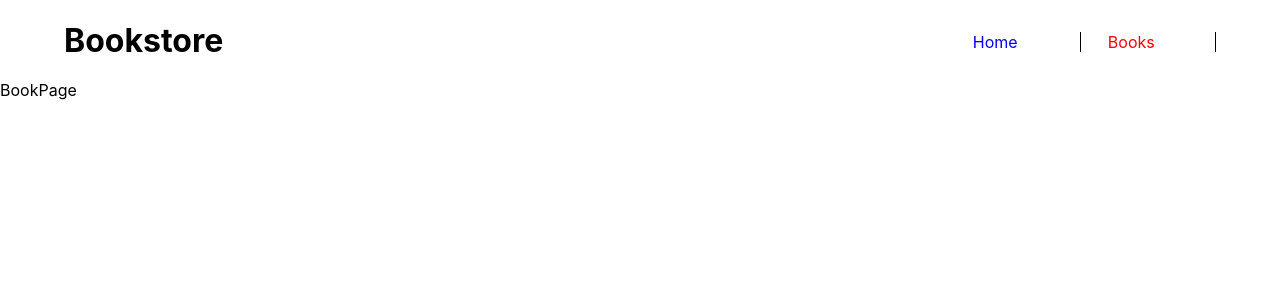
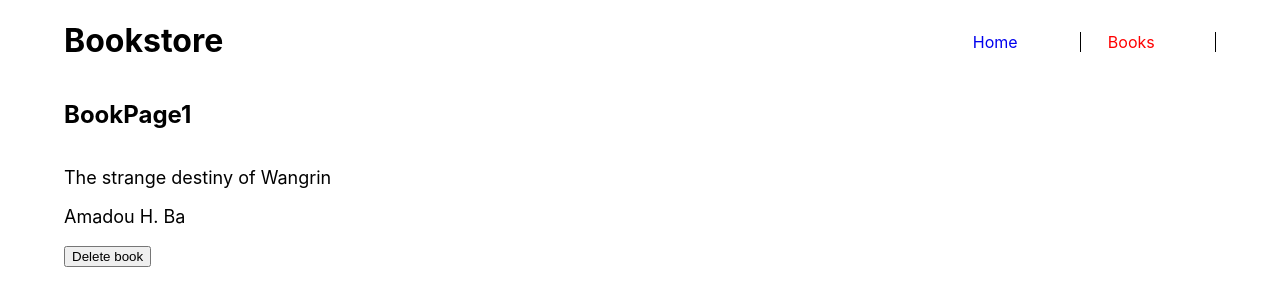
Before and after one commit to diarisdiakite/bookstore, a React (Create React App) app: page /books/1 in a window 1280 px wide. Shown: the top 306 px of the page. Built offline with nearby package versions, Linux system fonts and the light colour scheme.

Commit message:
Added an individual book state, as well as a button to delete the book. Run linters.

```diff
--- a/src/assets/css/books.css
+++ b/src/assets/css/books.css
@@ -25,3 +25,8 @@
   border-radius: 4px;
   box-shadow: 0 2px 5px rgba(0, 0, 0, 0.3);
 }
+
+.book-card {
+  width: 33%;
+  height: 20%;
+}
--- a/src/components/pages/BookPage.js
+++ b/src/components/pages/BookPage.js
@@ -1,9 +1,32 @@
 import React from 'react';
+import { useParams } from 'react-router-dom';
+import PropTypes from 'prop-types';
 
-function BookPage() {
+function BookPage({ HandleDelete }) {
+  const { id } = useParams();
   return (
-    <div>BookPage</div>
+    <div className="main-container">
+      <h2>
+        {' '}
+        BookPage
+        { id }
+      </h2>
+      <div className="book-card">
+        <p>The strange destiny of Wangrin</p>
+        <p>Amadou H. Ba</p>
+        <button
+          type="button"
+          onClick={HandleDelete}
+        >
+          Delete book
+        </button>
+      </div>
+    </div>
   );
 }
 
+BookPage.propTypes = {
+  HandleDelete: PropTypes.func.isRequired,
+};
+
 export default BookPage;
--- a/src/components/pages/BooksListPage.js
+++ b/src/components/pages/BooksListPage.js
@@ -1,9 +1,12 @@
-import React from 'react';
+import React
+  from 'react';
+import { Link } from 'react-router-dom';
 
 function BooksListPage() {
   return (
     <div className="main-container">
-      BooksListPage
+      <h1>BooksListPage</h1>
+      <Link to="/books/1">Book 1</Link>
     </div>
   );
 }
```
